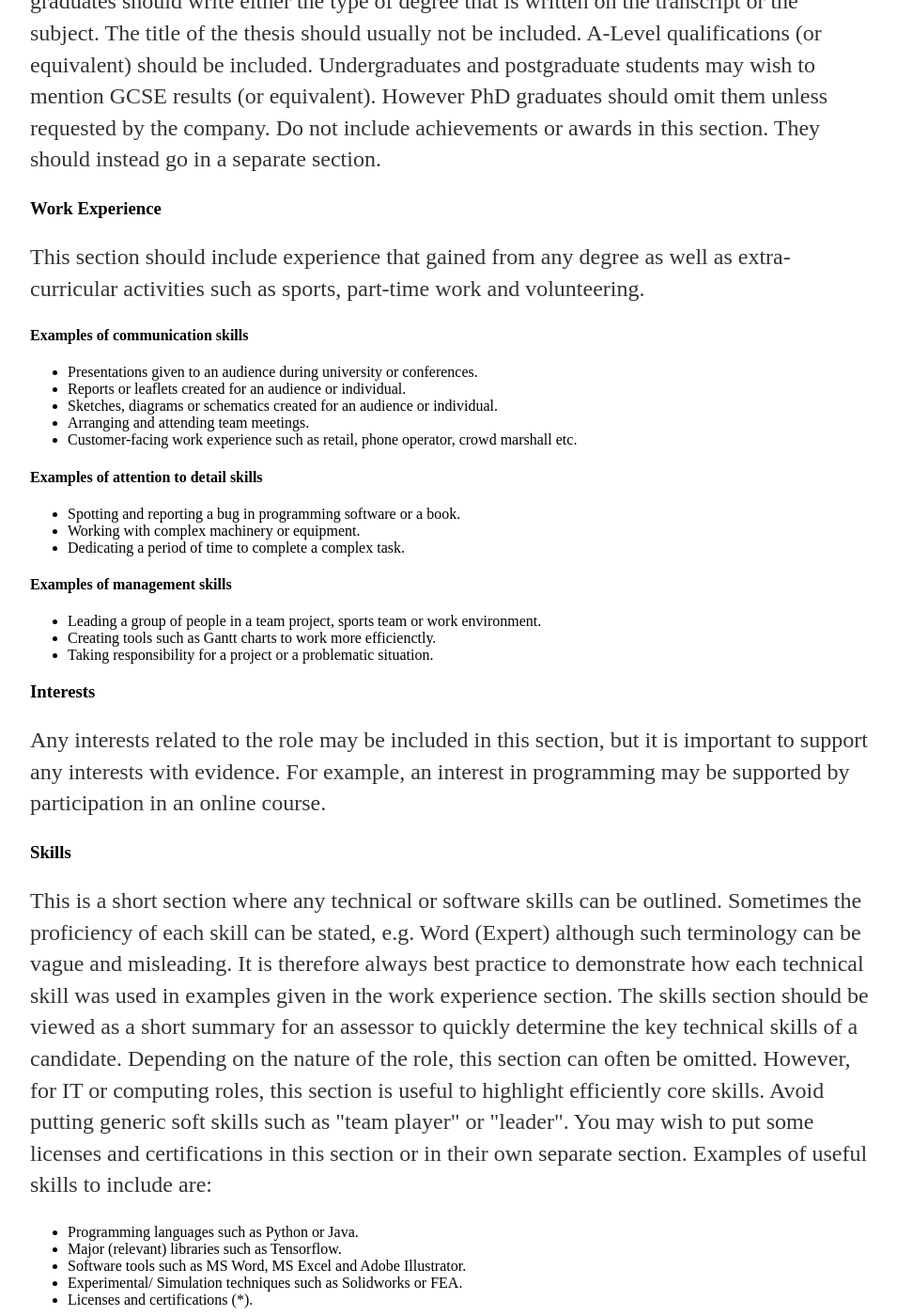
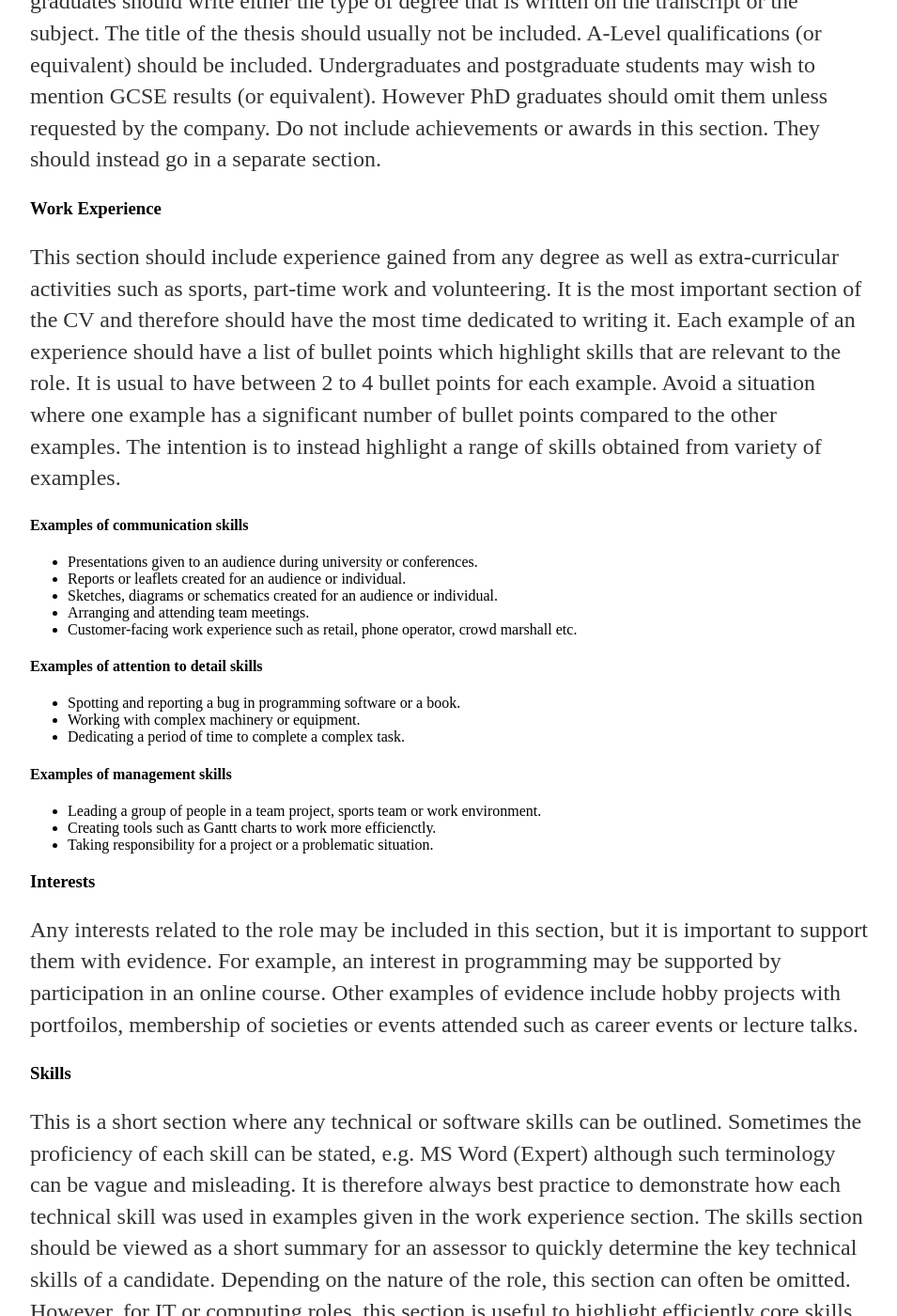
Before and after one commit to pa5411/Graduate-Job-Help, a Jekyll site: the page built from cv.html, in a window 1280 px wide and 1400 px high, scrolled down 1120 px. Shown: the whole window at 94% size, without its empty margins (160-1115 px from the left). Built offline with Jekyll 4.4.1, drawn with Linux system fonts in a browser that asks for light colours; some of the changed text lies outside the part shown.

Commit message:
Update cv.html

```diff
--- a/cv.html
+++ b/cv.html
@@ -19,7 +19,7 @@ date: 2021-06-15
 
         <h3> Work Experience </h3>
 
-        <p> This section should include experience that gained from any degree as well as extra-curricular activities such as sports, part-time work and volunteering. </p>
+        <p> This section should include experience gained from any degree as well as extra-curricular activities such as sports, part-time work and volunteering. It is the most important section of the CV and therefore should have the most time dedicated to writing it. Each example of an experience should have a list of bullet points which highlight skills that are relevant to the role. It is usual to have between 2 to 4 bullet points for each example. Avoid a situation where one example has a significant number of bullet points compared to the other examples. The intention is to instead highlight a range of skills obtained from variety of examples. </p>
 
         <h4> Examples of communication skills </h4>
 
@@ -49,11 +49,11 @@ date: 2021-06-15
 
         <h3> Interests </h3>
 
-        <p> Any interests related to the role may be included in this section, but it is important to support any interests with evidence. For example, an interest in programming may be supported by participation in an online course. </p>
+        <p> Any interests related to the role may be included in this section, but it is important to support them with evidence. For example, an interest in programming may be supported by participation in an online course. Other examples of evidence include hobby projects with portfoilos, membership of societies or events attended such as career events or lecture talks. </p>
 
         <h3> Skills </h3>
 
-        <p> This is a short section where any technical or software skills can be outlined. Sometimes the proficiency of each skill can be stated, e.g. Word (Expert) although such terminology can be vague and misleading. It is therefore always best practice to demonstrate how each technical skill was used in examples given in the work experience section. The skills section should be viewed as a short summary for an assessor to quickly determine the key technical skills of a candidate. Depending on the nature of the role, this section can often be omitted. However, for IT or computing roles, this section is useful to highlight efficiently core skills. Avoid putting generic soft skills such as "team player" or "leader". You may wish to put some licenses and certifications in this section or in their own separate section. Examples of useful skills to include are: </p>
+        <p> This is a short section where any technical or software skills can be outlined. Sometimes the proficiency of each skill can be stated, e.g. MS Word (Expert) although such terminology can be vague and misleading. It is therefore always best practice to demonstrate how each technical skill was used in examples given in the work experience section. The skills section should be viewed as a short summary for an assessor to quickly determine the key technical skills of a candidate. Depending on the nature of the role, this section can often be omitted. However, for IT or computing roles, this section is useful to highlight efficiently core skills. Avoid putting any generic soft skills such as "team player" or "leader". You may wish to put some licenses and certifications in this section or in their own separate section. Examples of useful skills to include are: </p>
 
         <ul>
                 <li> Programming languages such as Python or Java. </li>
```
